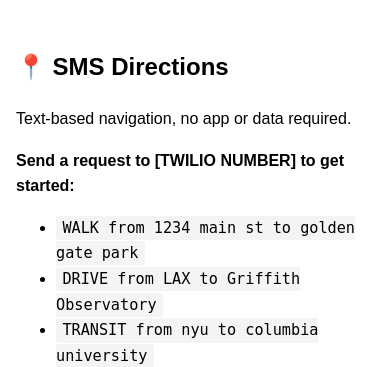
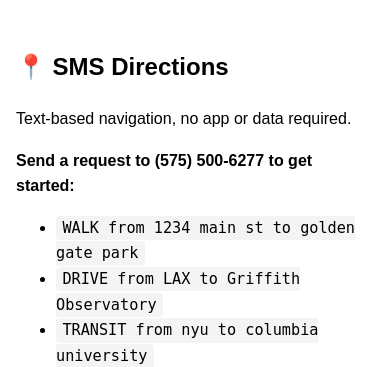
Before and after one commit to wuyirenn/sms-directions, a Flask app: page / in a window 390 px wide. Shown: the top 367 px of the page. Run offline with Flask 3, Linux system fonts and the light colour scheme.

Commit message:
chore: add phone number

```diff
--- a/templates/index.html
+++ b/templates/index.html
@@ -29,7 +29,7 @@
   <h2>📍 SMS Directions</h2>
   <p>Text-based navigation, no app or data required.</p>
 
-  <p><strong>Send a request to [TWILIO NUMBER] to get started:</strong></p>
+  <p><strong>Send a request to (575) 500-6277 to get started:</strong></p>
   <ul>
     <li><code>WALK from 1234 main st to golden gate park</code></li>
     <li><code>DRIVE from LAX to Griffith Observatory</code></li>
```
